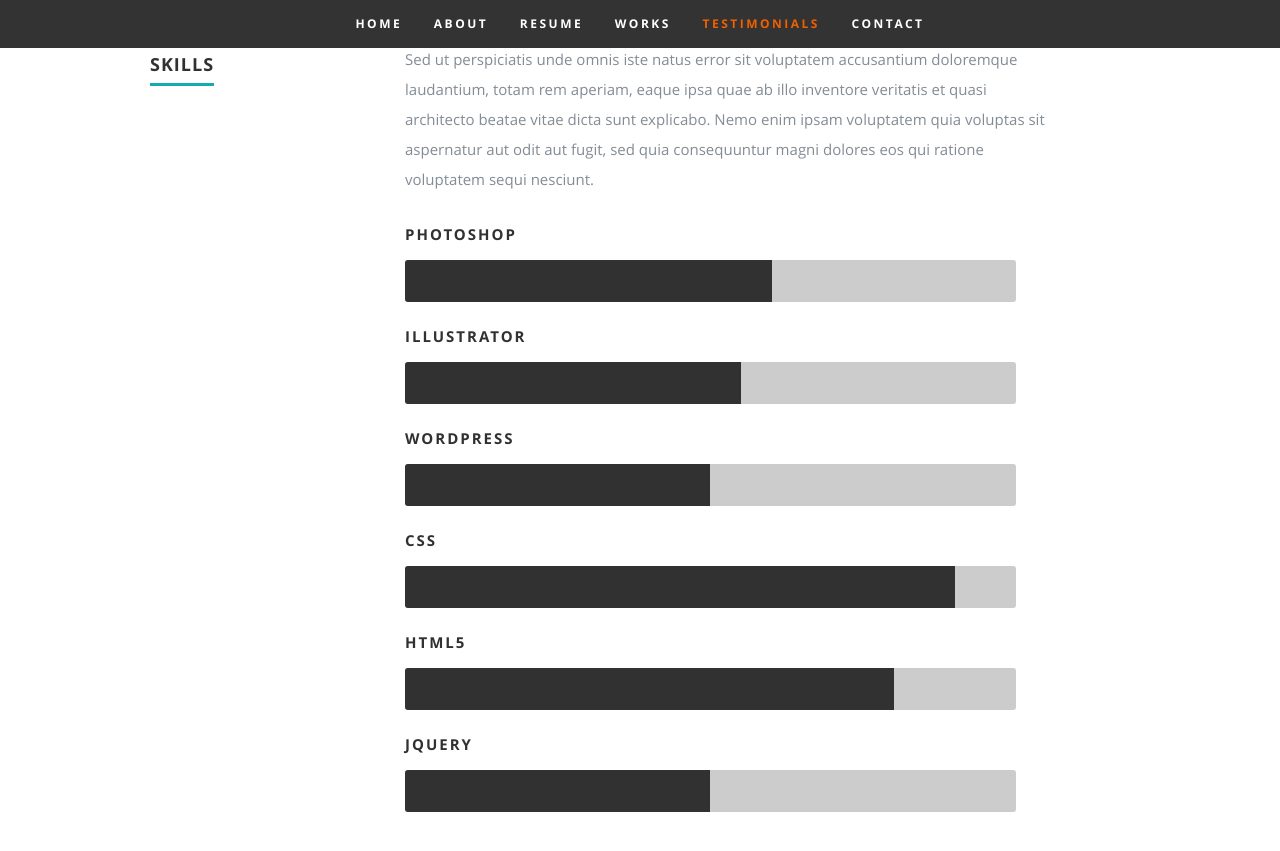
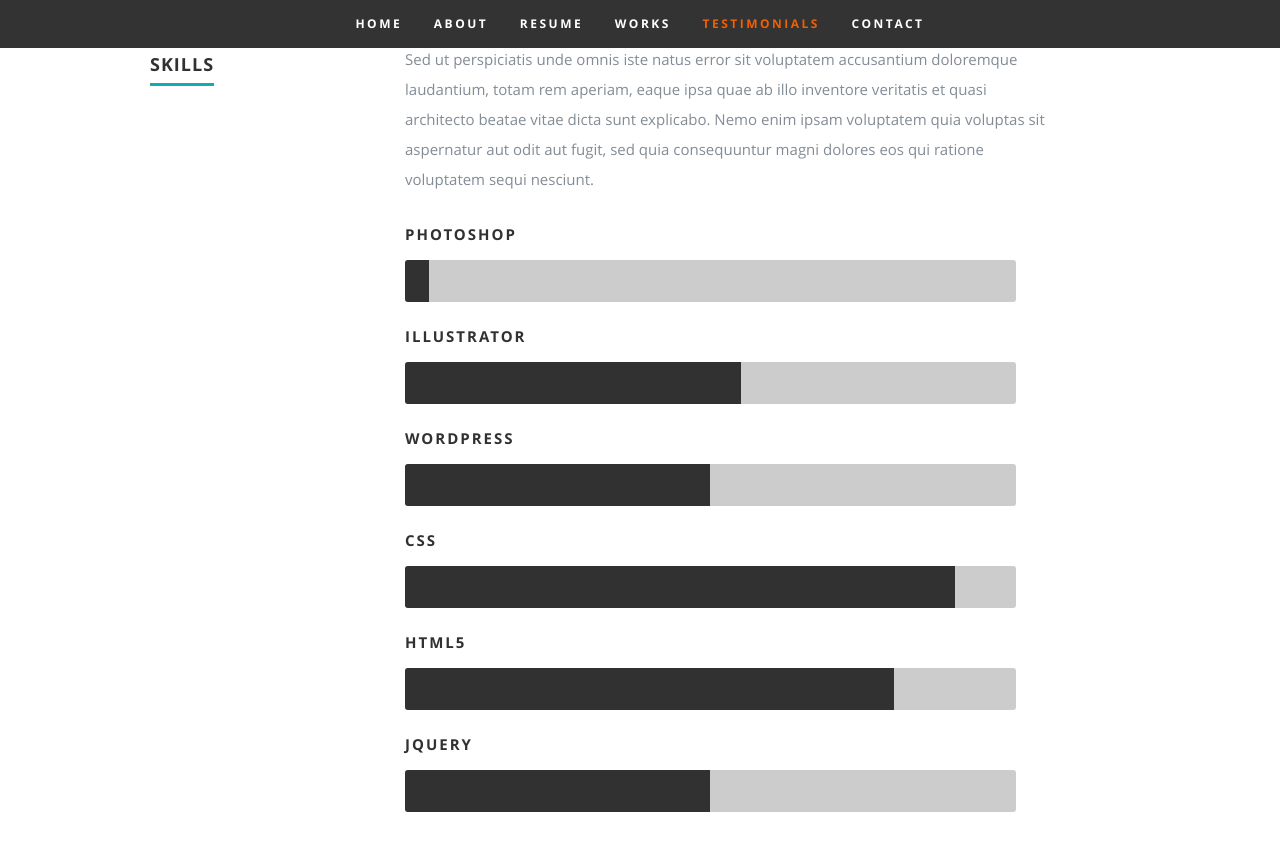
Before and after one commit to matthewandrewpalmer/matthewandrewpalmer.github.io, a Jekyll site: the page built from index.html, in a window 1280 px wide and 900 px high, scrolled down 2784 px. Shown: the top 851 px of the window. Built offline with Jekyll 4.4.1, drawn with Linux system fonts in a browser that asks for light colours; nearby versions of some CDN libraries.

Commit message:
change css

```diff
--- a/css/layout.css
+++ b/css/layout.css
@@ -326,7 +326,7 @@ ul#nav li.current a { color: #F06000; }
 }
 
 .photoshop {
-  	width: 60%;
+  	width: {{ page.photoshop }}%;
   	-moz-animation: photoshop 2s ease;
   	-webkit-animation: photoshop 2s ease;
 }
--- a/index.html
+++ b/index.html
@@ -2,4 +2,5 @@
 layout: default
 title: Matthew Palmer
 introduction: Applied software engineering student at <span>Cardiff University</span>, enthusiatic about Technology.
+photoshop: 30
 ---
```
